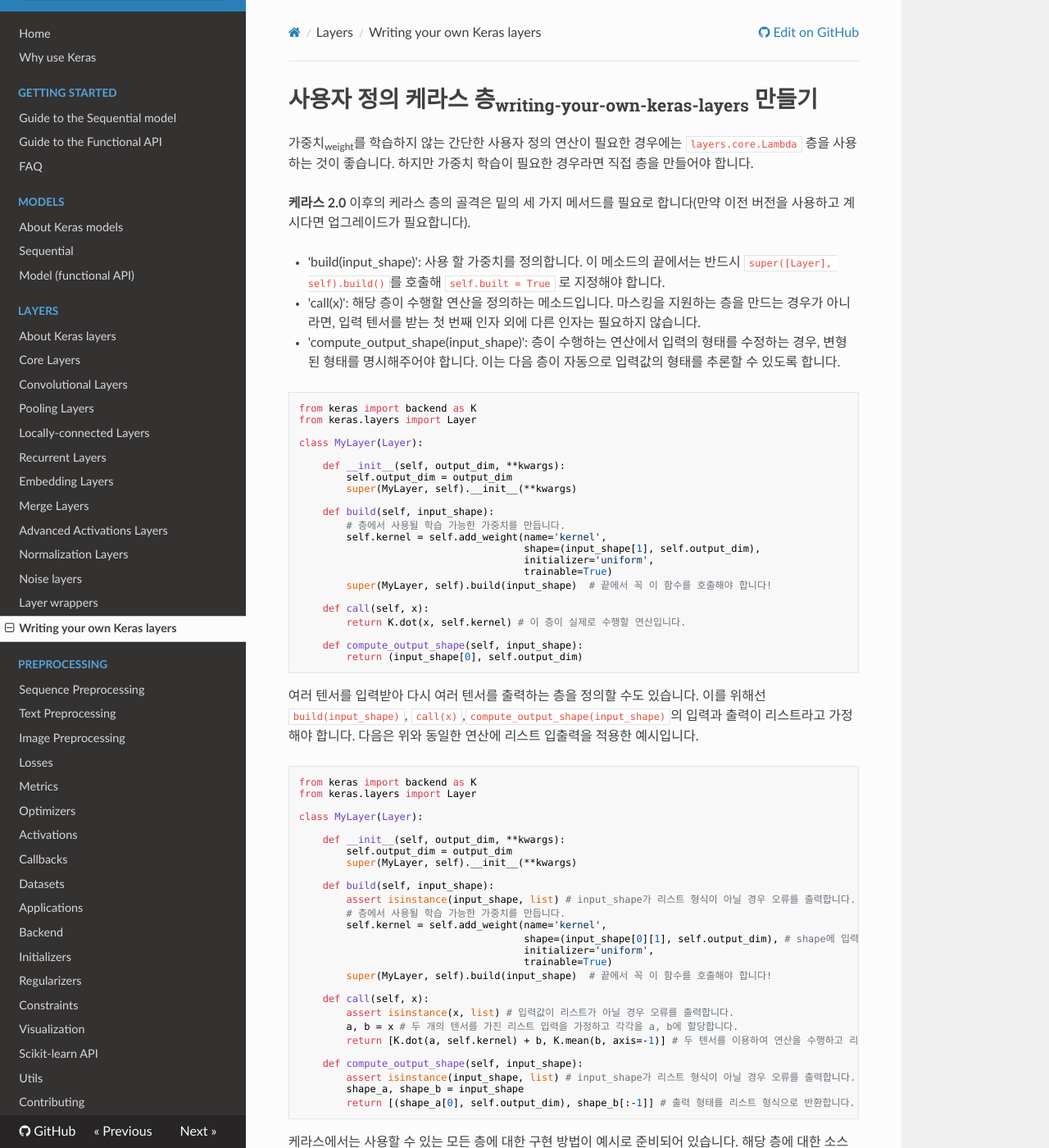
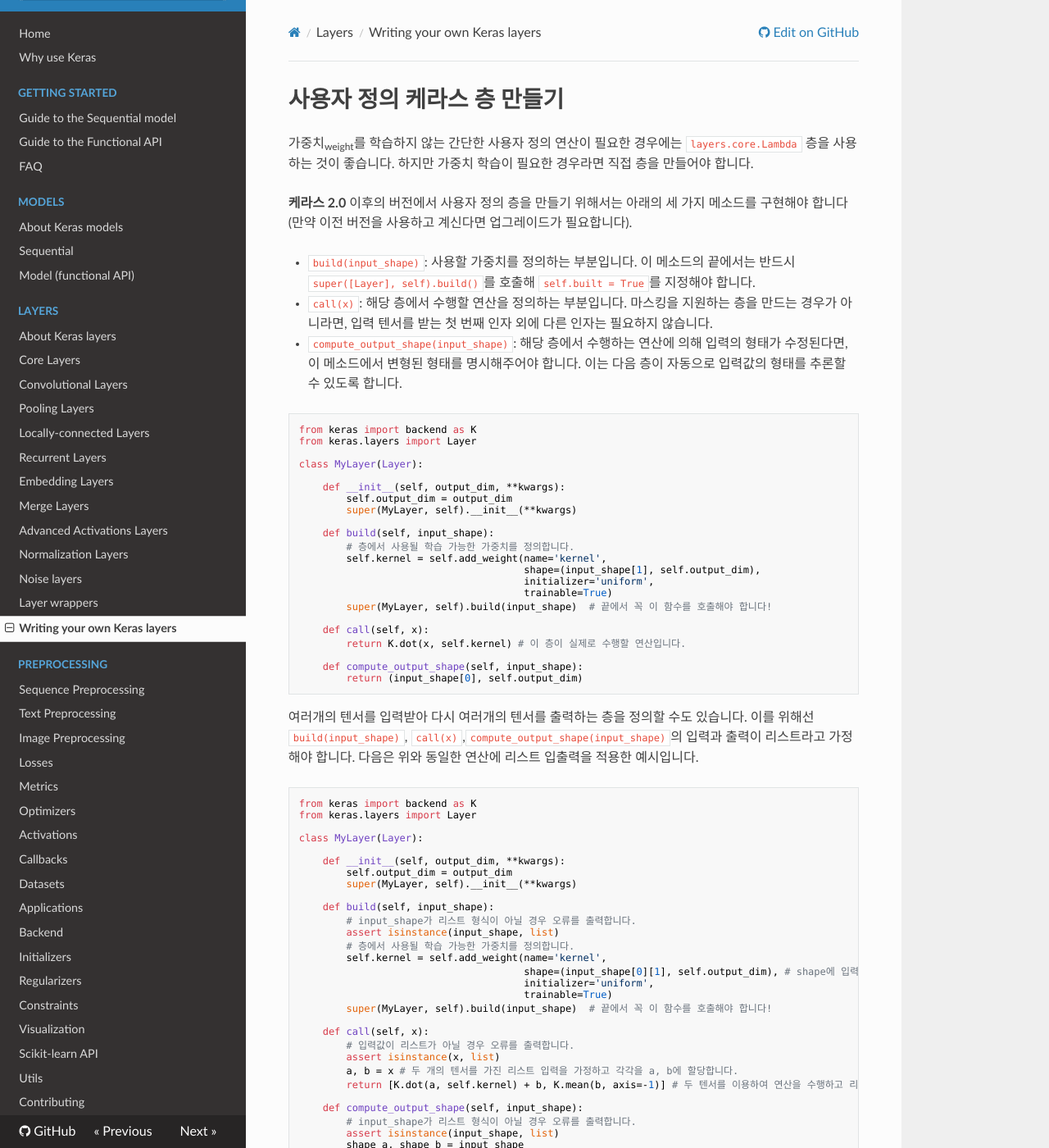
Before and after one commit to keras-team/keras-docs-ko, an MkDocs documentation site: the page built from sources/layers/writing-your-own-keras-layers.md, in a window 1280 px wide and 1400 px high. Shown: the whole window at 82% size. Built offline with MkDocs 1.6.1, drawn with Linux system fonts in a browser that asks for light colours; nearby versions of some CDN libraries.

Commit message:
Update writing-your-own-keras-layers.md

````diff
--- a/sources/layers/writing-your-own-keras-layers.md
+++ b/sources/layers/writing-your-own-keras-layers.md
@@ -1,12 +1,12 @@
-# 사용자 정의 케라스 층<sub>writing-your-own-keras-layers</sub> 만들기
+# 사용자 정의 케라스 층 만들기
 
 가중치<sub>weight</sub>를 학습하지 않는 간단한 사용자 정의 연산이 필요한 경우에는  `layers.core.Lambda` 층을 사용하는 것이 좋습니다. 하지만 가중치 학습이 필요한 경우라면 직접 층을 만들어야 합니다.
 
-**케라스 2.0** 이후의 케라스 층의 골격은 밑의 세 가지 메서드를 필요로 합니다(만약 이전 버전을 사용하고 계시다면 업그레이드가 필요합니다).
+**케라스 2.0** 이후의 버전에서 사용자 정의 층을 만들기 위해서는 아래의 세 가지 메소드를 구현해야 합니다(만약 이전 버전을 사용하고 계신다면 업그레이드가 필요합니다).
 
-- 'build(input_shape)': 사용 할 가중치를 정의합니다. 이 메소드의 끝에서는 반드시 `super([Layer], self).build()`를 호출해 `self.built = True` 로 지정해야 합니다.
-- 'call(x)': 해당 층이 수행할 연산을 정의하는 메소드입니다. 마스킹을 지원하는 층을 만드는 경우가 아니라면, 입력 텐서를 받는 첫 번째 인자 외에 다른 인자는 필요하지 않습니다.
-- 'compute_output_shape(input_shape)': 층이 수행하는 연산에서 입력의 형태를 수정하는 경우, 변형된 형태를 명시해주어야 합니다. 이는 다음 층이 자동으로 입력값의 형태를 추론할 수 있도록 합니다.
+- `build(input_shape)`: 사용할 가중치를 정의하는 부분입니다. 이 메소드의 끝에서는 반드시 `super([Layer], self).build()`를 호출해 `self.built = True`를 지정해야 합니다.
+- `call(x)`: 해당 층에서 수행할 연산을 정의하는 부분입니다. 마스킹을 지원하는 층을 만드는 경우가 아니라면, 입력 텐서를 받는 첫 번째 인자 외에 다른 인자는 필요하지 않습니다.
+- `compute_output_shape(input_shape)`: 해당 층에서 수행하는 연산에 의해 입력의 형태가 수정된다면, 이 메소드에서 변형된 형태를 명시해주어야 합니다. 이는 다음 층이 자동으로 입력값의 형태를 추론할 수 있도록 합니다.
 
 ```python
 from keras import backend as K
@@ -19,7 +19,7 @@
         super(MyLayer, self).__init__(**kwargs)
 
     def build(self, input_shape):
-        # 층에서 사용될 학습 가능한 가중치를 만듭니다.
+        # 층에서 사용될 학습 가능한 가중치를 정의합니다.
         self.kernel = self.add_weight(name='kernel',
                                       shape=(input_shape[1], self.output_dim),
                                       initializer='uniform',
@@ -33,7 +33,7 @@
         return (input_shape[0], self.output_dim)
 ```
 
-여러 텐서를 입력받아 다시 여러 텐서를 출력하는 층을 정의할 수도 있습니다. 이를 위해선 `build(input_shape)`, `call(x)`,`compute_output_shape(input_shape)`의 입력과 출력이 리스트라고 가정해야 합니다. 다음은 위와 동일한 연산에 리스트 입출력을 적용한 예시입니다.
+여러개의 텐서를 입력받아 다시 여러개의 텐서를 출력하는 층을 정의할 수도 있습니다. 이를 위해선 `build(input_shape)`, `call(x)`,`compute_output_shape(input_shape)`의 입력과 출력이 리스트라고 가정해야 합니다. 다음은 위와 동일한 연산에 리스트 입출력을 적용한 예시입니다.
 
 ```python
 from keras import backend as K
@@ -46,8 +46,9 @@
         super(MyLayer, self).__init__(**kwargs)
 
     def build(self, input_shape):
-        assert isinstance(input_shape, list) # input_shape가 리스트 형식이 아닐 경우 오류를 출력합니다.
-        # 층에서 사용될 학습 가능한 가중치를 만듭니다.
+        # input_shape가 리스트 형식이 아닐 경우 오류를 출력합니다.
+        assert isinstance(input_shape, list)
+        # 층에서 사용될 학습 가능한 가중치를 정의합니다.
         self.kernel = self.add_weight(name='kernel',
                                       shape=(input_shape[0][1], self.output_dim), # shape에 입력 리스트의 0번째 텐서가 활용되었습니다.
                                       initializer='uniform',
@@ -55,14 +56,16 @@
         super(MyLayer, self).build(input_shape)  # 끝에서 꼭 이 함수를 호출해야 합니다!
 
     def call(self, x):
-        assert isinstance(x, list) # 입력값이 리스트가 아닐 경우 오류를 출력합니다.
+        # 입력값이 리스트가 아닐 경우 오류를 출력합니다.
+        assert isinstance(x, list)
         a, b = x # 두 개의 텐서를 가진 리스트 입력을 가정하고 각각을 a, b에 할당합니다.
         return [K.dot(a, self.kernel) + b, K.mean(b, axis=-1)] # 두 텐서를 이용하여 연산을 수행하고 리스트로 반환합니다.
 
     def compute_output_shape(self, input_shape):
-        assert isinstance(input_shape, list) # input_shape가 리스트 형식이 아닐 경우 오류를 출력합니다.
+        # input_shape가 리스트 형식이 아닐 경우 오류를 출력합니다.
+        assert isinstance(input_shape, list)
         shape_a, shape_b = input_shape
-        return [(shape_a[0], self.output_dim), shape_b[:-1]] # 출력 형태를 리스트 형식으로 반환합니다.
+        return [(shape_a[0], self.output_dim), shape_b[:-1]]  # 출력 형태를 리스트 형식으로 반환합니다.
 ```
 케라스에서는 사용할 수 있는 모든 층에 대한 구현 방법이 예시로 준비되어 있습니다.
 해당 층에 대한 소스 코드를 확인하세요!
````
